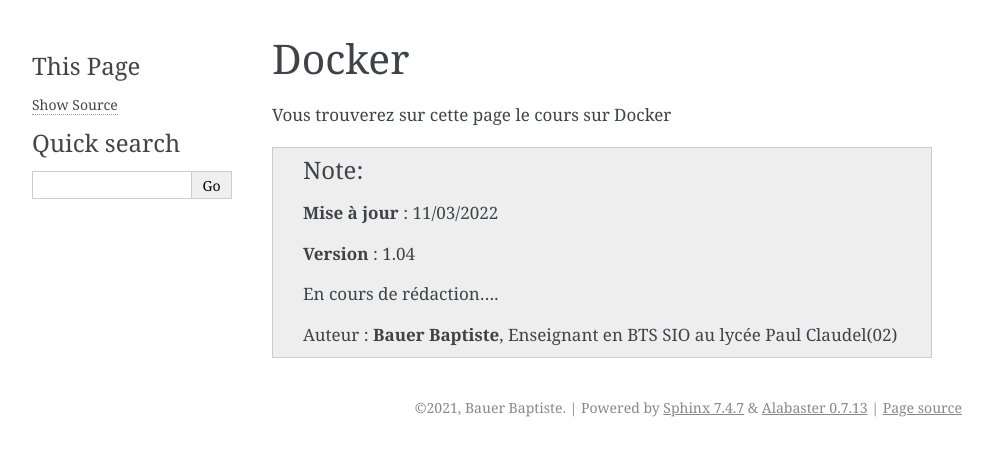
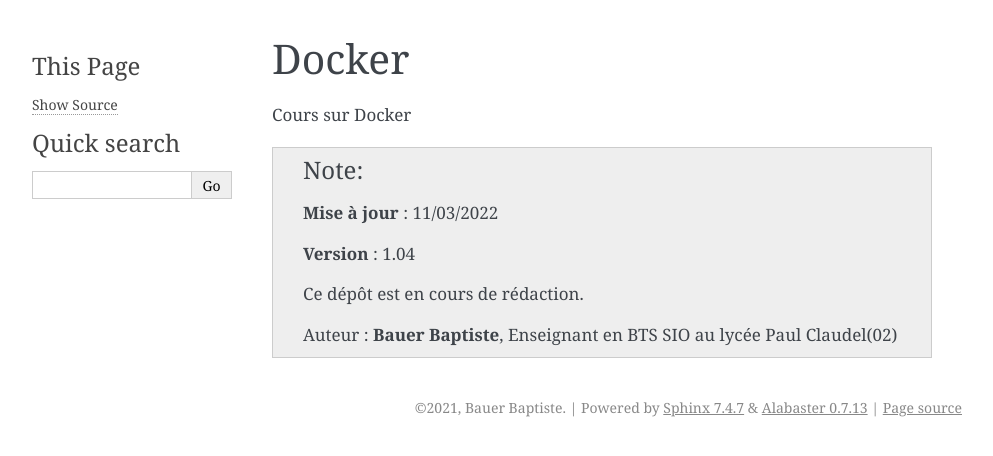
Before and after one commit to bbauer02/cours-sio, a Sphinx documentation site: the page built from docs/source/cours/docker/index.rst, in a window 1280 px wide. Shown: the top 456 px of the page, without its empty margins (148-1141 px from the left). Built offline with Sphinx 7.4.7, drawn with Linux system fonts in a browser that asks for light colours; pages that are not in the unit, such as notebooks, are missing from menus.

Commit message:
essaie structure

```diff
--- a/docs/source/cours/docker/sommaire.rst
+++ b/docs/source/cours/docker/index.rst
@@ -1,7 +1,7 @@
 Docker
-########
+===================================
 
-Vous trouverez sur cette page le cours sur Docker
+Cours sur Docker
 
 .. note::
 
@@ -9,6 +9,14 @@
 
    **Version** : 1.04
 
-   En cours de rédaction....
+   Ce dépôt est en cours de rédaction.
 
    Auteur : **Bauer Baptiste**, Enseignant en BTS SIO au lycée Paul Claudel(02)
+
+
+.. toctree::
+   :caption: Docker
+   :hidden:
+   :glob:
+
+   *
```
Also changed, not shown: docs/source/index.rst (+2 -7 lines).
